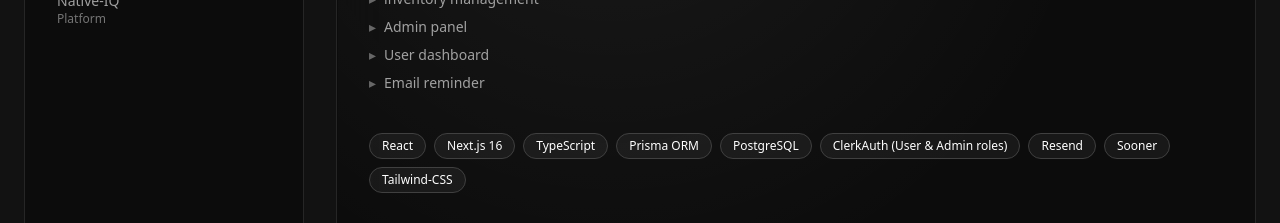
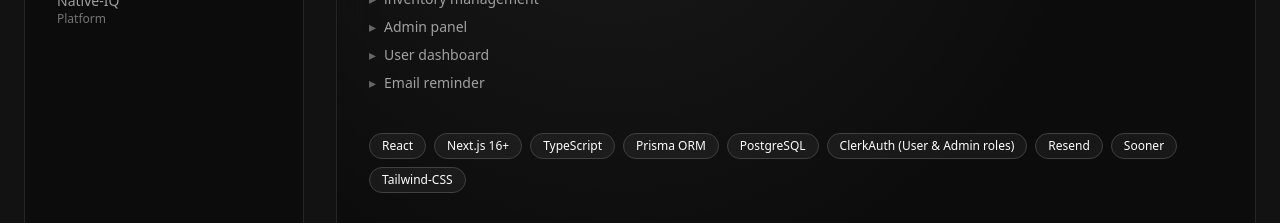
Before and after one commit to Ojfirst/simon-portfolio, a Next.js app: page / in a window 1280 px wide. Shown: the part 1560-1783 px from the top of the page. Built offline with nearby package versions, Linux system fonts and the light colour scheme.

Commit message:
Update project link

```diff
--- a/src/components/projects/project.data.ts
+++ b/src/components/projects/project.data.ts
@@ -34,7 +34,7 @@
 		],
 		stack: [
 			'React',
-			'Next.js 16',
+			'Next.js 16+',
 			'TypeScript',
 			'Prisma ORM',
 			'PostgreSQL',
```
